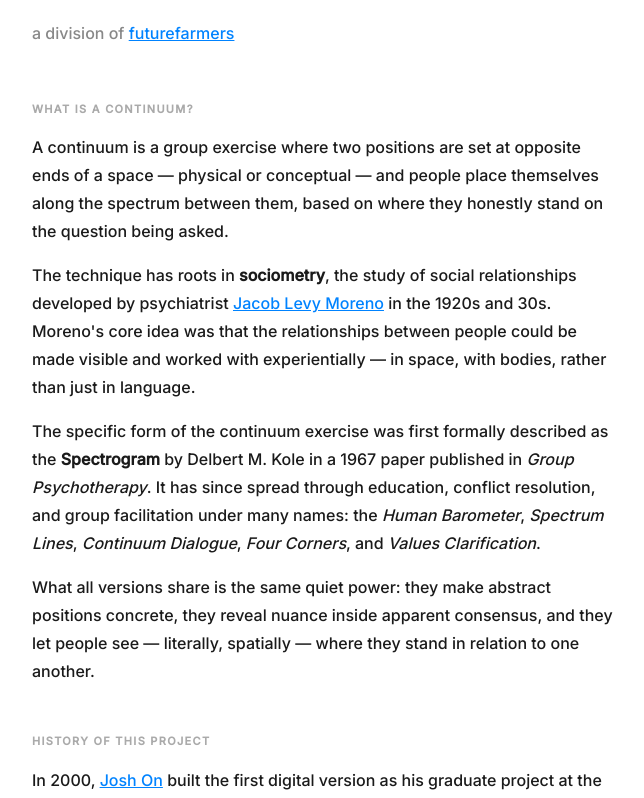
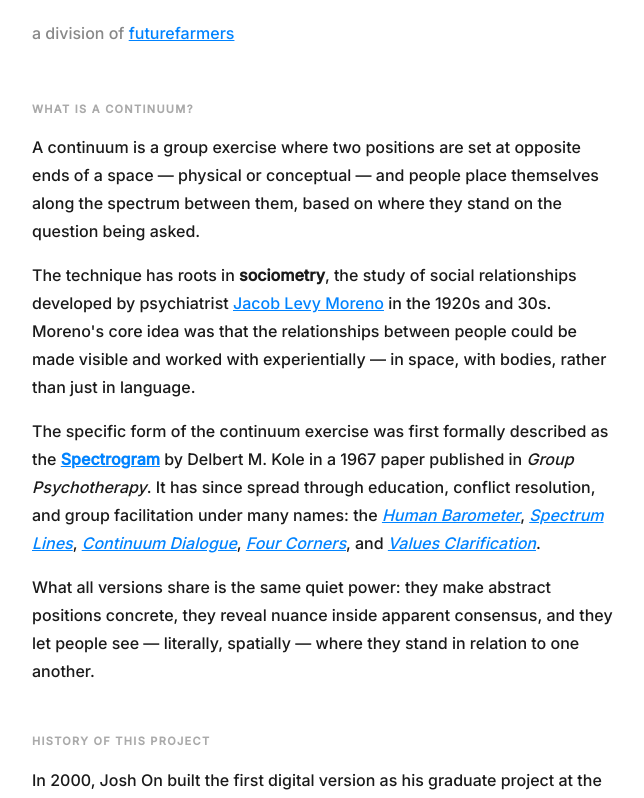
Before and after one commit to joshon/communiculture, a Next.js app in the folder apps/web/: page /about in a window 1280 px wide. Shown: the part 200-998 px from the top of the page, without its empty margins (316-960 px from the left). Built offline with nearby package versions, Linux system fonts and the light colour scheme.

Commit message:
Add links to continuum history references on about page

```diff
--- a/apps/web/src/app/about/page.tsx
+++ b/apps/web/src/app/about/page.tsx
@@ -59,7 +59,7 @@ export default function AboutPage() {
 
         <Section title="What is a continuum?">
           <p style={{ margin: "0 0 16px" }}>
-            A continuum is a group exercise where two positions are set at opposite ends of a space — physical or conceptual — and people place themselves along the spectrum between them, based on where they honestly stand on the question being asked.
+            A continuum is a group exercise where two positions are set at opposite ends of a space — physical or conceptual — and people place themselves along the spectrum between them, based on where they stand on the question being asked.
           </p>
           <p style={{ margin: "0 0 16px" }}>
             The technique has roots in <strong>sociometry</strong>, the study of social relationships developed by psychiatrist{" "}
@@ -67,7 +67,13 @@ export default function AboutPage() {
           </p>
           <p style={{ margin: "0 0 16px" }}>
             The specific form of the continuum exercise was first formally described as the{" "}
-            <strong>Spectrogram</strong> by Delbert M. Kole in a 1967 paper published in <em>Group Psychotherapy</em>. It has since spread through education, conflict resolution, and group facilitation under many names: the <em>Human Barometer</em>, <em>Spectrum Lines</em>, <em>Continuum Dialogue</em>, <em>Four Corners</em>, and <em>Values Clarification</em>.
+            <A href="https://www.psychodramajournal.com/index.php/asgppjournal/article/view/866"><strong>Spectrogram</strong></A>{" "}
+            by Delbert M. Kole in a 1967 paper published in <em>Group Psychotherapy</em>. It has since spread through education, conflict resolution, and group facilitation under many names: the{" "}
+            <A href="https://www.facinghistory.org/resource-library/barometer-taking-stand-controversial-issues"><em>Human Barometer</em></A>,{" "}
+            <A href="https://resistrenew.com/2021/02/13/toolbox-spectrum-lines/"><em>Spectrum Lines</em></A>,{" "}
+            <A href="https://www.nsrfharmony.org/wp-content/uploads/2017/10/continuum_dialogue_0.pdf"><em>Continuum Dialogue</em></A>,{" "}
+            <A href="https://ggie.berkeley.edu/practice/four-corners/"><em>Four Corners</em></A>, and{" "}
+            <A href="https://en.wikipedia.org/wiki/Values_clarification"><em>Values Clarification</em></A>.
           </p>
           <p style={{ margin: 0 }}>
             What all versions share is the same quiet power: they make abstract positions concrete, they reveal nuance inside apparent consensus, and they let people see — literally, spatially — where they stand in relation to one another.
@@ -76,7 +82,7 @@ export default function AboutPage() {
 
         <Section title="History of this project">
           <p style={{ margin: "0 0 16px" }}>
-            In 2000, <A href="https://joshon.com">Josh On</A> built the first digital version as his graduate project at the{" "}
+            In 2000, Josh On built the first digital version as his graduate project at the{" "}
             <A href="https://www.rca.ac.uk">Royal College of Art</A> (Interaction Design). Called <strong>Prototype World</strong>, it moved the spectrogram online for the first time — turning what had been a physical, room-scale exercise into something that could happen across a network, with strangers.
           </p>
           <p style={{ margin: "0 0 16px" }}>
```
